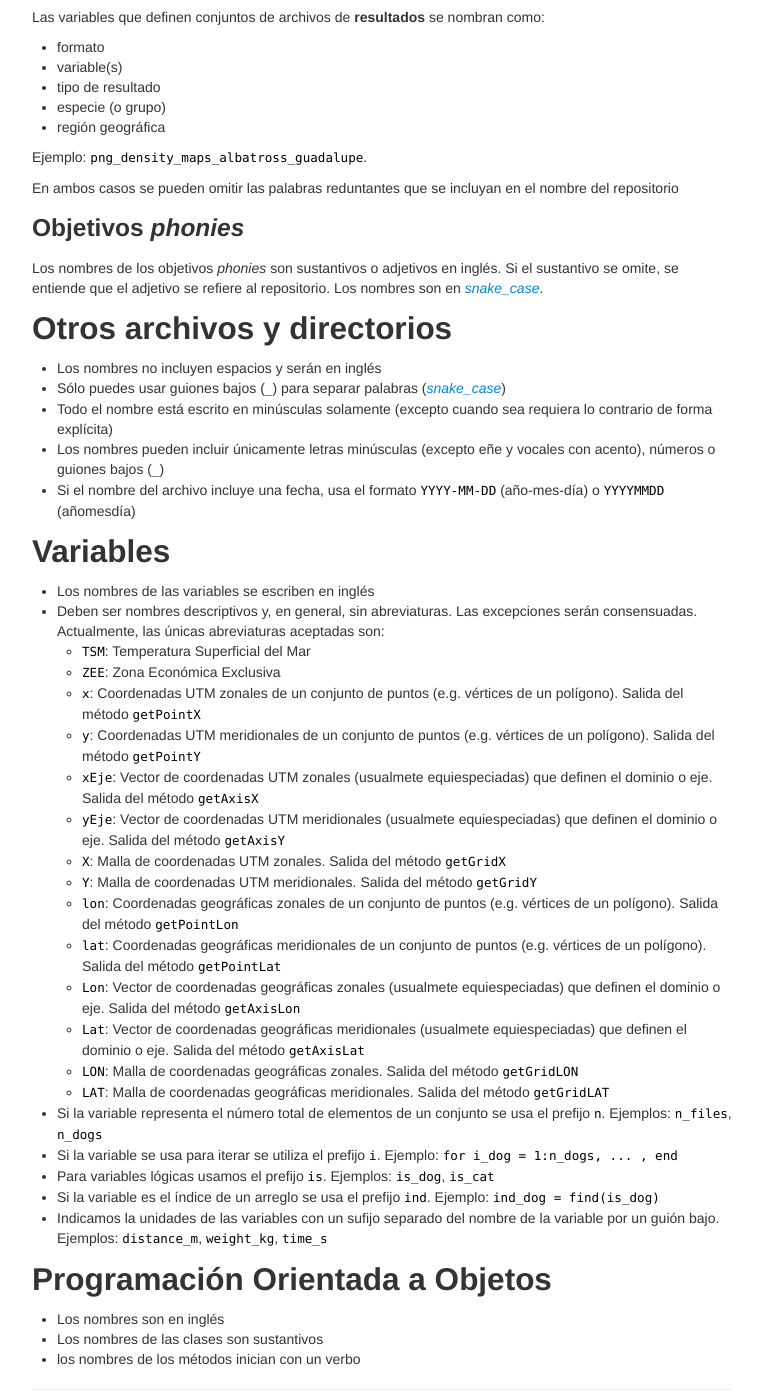
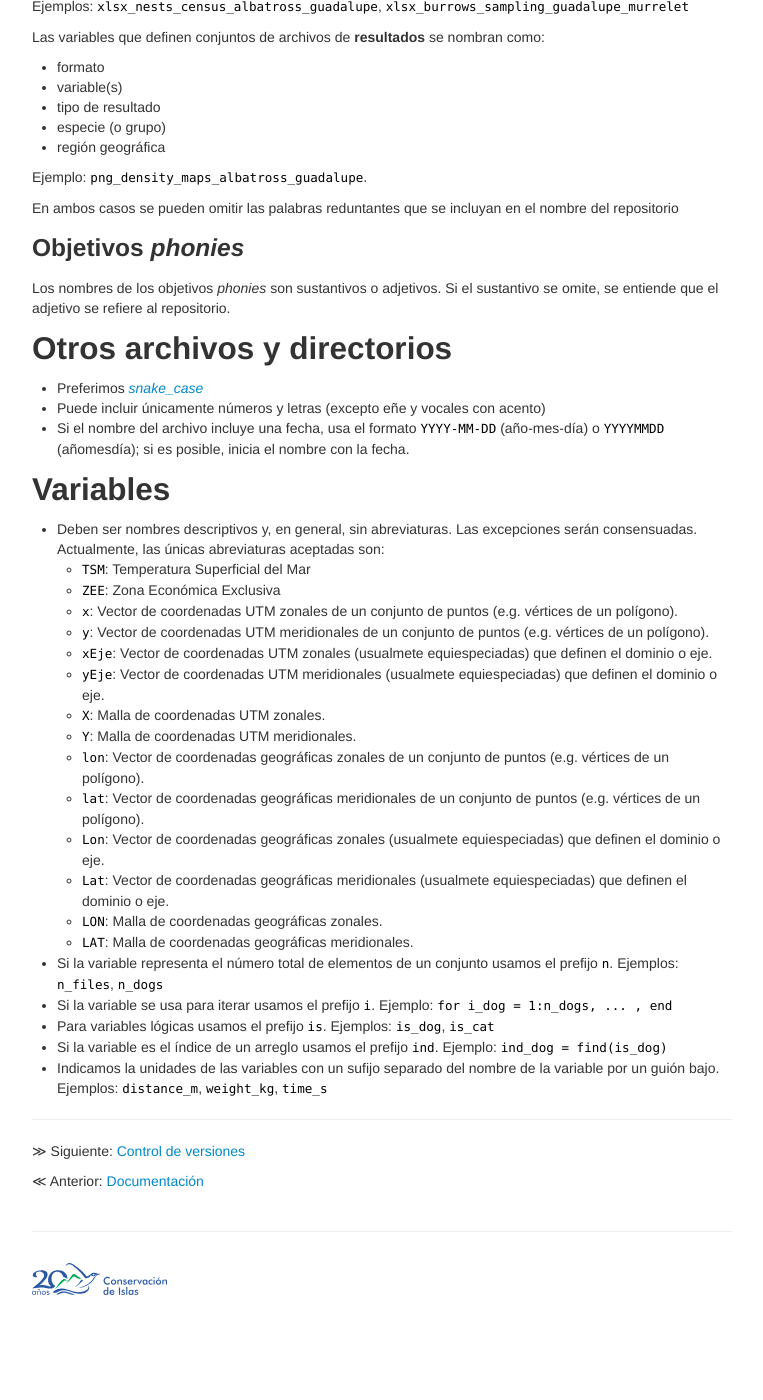
Before and after one commit to LizethMReyes/islasgeci.github.io, a Jekyll site: the page built from _guia_de_estilo/nomenclatura.md, in a window 1280 px wide and 1400 px high, scrolled down 1229 px. Shown: the whole window, without its empty margins (258-1021 px from the left). Built offline with Jekyll 4.4.1, drawn with Linux system fonts in a browser that asks for light colours; after the commit the page ends 2534 px from its top, so only the background shows below that; some of the changed text lies outside the part shown.

Commit message:
✍️ Edit

```diff
--- a/_guia_de_estilo/nomenclatura.md
+++ b/_guia_de_estilo/nomenclatura.md
@@ -5,15 +5,19 @@ tagline: Guía de estilo
 description: Cómo nombramos las cosas
 ---
 
+## General
+
+- Los nombres son en inglés
+
 ## Archivos de datos
 
-Consulta nuestro protocolo para [nombrar un archivo de datos](../protocolo_basico/nomenclatura.html).
+Consulta nuestro protocolo para [nombrar un archivo de
+datos](../protocolo_basico/nomenclatura.html).
 
 ## Archivos de código (_scripts_)
 
-- Empiezan con un verbo
-- Nombres en inglés
-- Nombres pueden incluir únicamente letras (excepto eñe y vocales con acento) y números
+- El nombre empieza con un verbo
+- Puede incluir únicamente números y letras (excepto eñe y vocales con acento)
 
 El nombre de un programa que genera resultados debe coincidir con el nombre de la variable en el
 `Makefile` que define el conjunto de resultados que el programa genera (excepto tal vez por algunas
@@ -23,9 +27,8 @@ por la variable `png_density_maps_albatross_guadalupe` se debe llamar
 el mismo programa también genera los resultados en formato `SHP` definidos por la variable
 `shp_density_maps_albatross_guadalupe`.
 
-## Funciones
+## Funciones y métodos
 
-- Los nombres de las funciones se escriben en inglés
 - El nombre debe estar compuesto por un verbo seguido de un objeto. Ejemplos: `process_data()`,
   `pet_dog()`. Si la función realiza tantas tareas que no sabes cual verbo escoger entonces tu
   función es incorrecta; cada función debe realizar una única acción y la debe hacer bien.
@@ -41,16 +44,15 @@ Los nombres de los archivos que contienen pruebas deben seguir las reglas de nom
 _testing framework_ que se use. Si el _testing framework_ lo permite, se seguirán las siguiente
 reglas:
 
-- Se usa el prefijo `test_`, por ejemplo, `test_plot_island`
-- Nombres en inglés
-- Nombres pueden incluir únicamente letras (excepto eñe y vocales con acento) y números
+- El nombre empieza con el prefijo `test_`, por ejemplo, `test_plot_island`
+- Puede incluir únicamente números y letras (excepto eñe y vocales con acento)
 
 ## Makefile
 
 ### Variables dentro del Makefile
 
 Los nombres de las variables que dentro del `Makefile` definen un conjunto de archivos están formado
-por cinco elementos y son en inglés.
+por cinco elementos.
 
 Las variables que definen conjuntos de archivos de **datos** se nombran como:
 
@@ -77,64 +79,49 @@ repositorio
 
 ### Objetivos _phonies_
 
-Los nombres de los objetivos _phonies_ son sustantivos o adjetivos en inglés. Si el sustantivo se
-omite, se entiende que el adjetivo se refiere al repositorio. Los nombres son en
-[_snake_case_](https://en.wikipedia.org/wiki/Snake_case).
+Los nombres de los objetivos _phonies_ son sustantivos o adjetivos. Si el sustantivo se omite, se
+entiende que el adjetivo se refiere al repositorio.
 
 ## Otros archivos y directorios
 
-- Los nombres no incluyen espacios y serán en inglés
-- Sólo puedes usar guiones bajos (`_`) para separar palabras
-  ([_snake_case_](https://en.wikipedia.org/wiki/Snake_case))
-- Todo el nombre está escrito en minúsculas solamente (excepto cuando sea requiera lo contrario de
-  forma explícita)
-- Los nombres pueden incluir únicamente letras minúsculas (excepto eñe y vocales con acento),
-  números o guiones bajos (`_`)
+- Preferimos [_snake_case_](https://en.wikipedia.org/wiki/Snake_case)
+- Puede incluir únicamente números y letras (excepto eñe y vocales con acento)
 - Si el nombre del archivo incluye una fecha, usa el formato `YYYY-MM-DD` (año-mes-día) o `YYYYMMDD`
-  (añomesdía)
+  (añomesdía); si es posible, inicia el nombre con la fecha.
 
 ## Variables
 
-- Los nombres de las variables se escriben en inglés
 - Deben ser nombres descriptivos y, en general, sin abreviaturas. Las excepciones serán
   consensuadas. Actualmente, las únicas abreviaturas aceptadas son:
     - `TSM`: Temperatura Superficial del Mar
     - `ZEE`: Zona Económica Exclusiva
-    - `x`: Coordenadas UTM zonales de un conjunto de puntos (e.g. vértices de un polígono). Salida
-      del método `getPointX`
-    - `y`: Coordenadas UTM meridionales de un conjunto de puntos (e.g. vértices de un polígono).
-      Salida del método `getPointY`
+    - `x`: Vector de coordenadas UTM zonales de un conjunto de puntos (e.g. vértices de un polígono).
+    - `y`: Vector de coordenadas UTM meridionales de un conjunto de puntos (e.g. vértices de un polígono).
     - `xEje`: Vector de coordenadas UTM zonales (usualmete equiespeciadas) que definen el dominio o
-      eje. Salida del método `getAxisX`
+      eje.
     - `yEje`: Vector de coordenadas UTM meridionales (usualmete equiespeciadas) que definen el
-      dominio o eje. Salida del método `getAxisY`
-    - `X`: Malla de coordenadas UTM zonales. Salida del método `getGridX`
-    - `Y`: Malla de coordenadas UTM meridionales. Salida del método `getGridY`
-    - `lon`: Coordenadas geográficas zonales de un conjunto de puntos (e.g. vértices de un
-      polígono). Salida del método `getPointLon`
-    - `lat`: Coordenadas geográficas meridionales de un conjunto de puntos (e.g. vértices de un
-      polígono). Salida del método `getPointLat`
+      dominio o eje.
+    - `X`: Malla de coordenadas UTM zonales.
+    - `Y`: Malla de coordenadas UTM meridionales.
+    - `lon`: Vector de coordenadas geográficas zonales de un conjunto de puntos (e.g. vértices de un
+      polígono).
+    - `lat`: Vector de coordenadas geográficas meridionales de un conjunto de puntos (e.g. vértices de un
+      polígono).
     - `Lon`: Vector de coordenadas geográficas zonales (usualmete equiespeciadas) que definen el
-      dominio o eje. Salida del método `getAxisLon`
+      dominio o eje.
     - `Lat`: Vector de coordenadas geográficas meridionales (usualmete equiespeciadas) que definen
-      el dominio o eje. Salida del método `getAxisLat`
-    - `LON`: Malla de coordenadas geográficas zonales. Salida del método `getGridLON`
-    - `LAT`: Malla de coordenadas geográficas meridionales. Salida del método `getGridLAT`
-- Si la variable representa el número total de elementos de un conjunto se usa el prefijo `n`.
+      el dominio o eje.
+    - `LON`: Malla de coordenadas geográficas zonales.
+    - `LAT`: Malla de coordenadas geográficas meridionales.
+- Si la variable representa el número total de elementos de un conjunto usamos el prefijo `n`.
   Ejemplos: `n_files`, `n_dogs`
-- Si la variable se usa para iterar se utiliza el prefijo `i`. Ejemplo: `for i_dog = 1:n_dogs, ... ,
+- Si la variable se usa para iterar usamos el prefijo `i`. Ejemplo: `for i_dog = 1:n_dogs, ... ,
   end`
 - Para variables lógicas usamos el prefijo `is`. Ejemplos: `is_dog`, `is_cat`
-- Si la variable es el índice de un arreglo se usa el prefijo `ind`. Ejemplo: `ind_dog =
+- Si la variable es el índice de un arreglo usamos el prefijo `ind`. Ejemplo: `ind_dog =
   find(is_dog)`
 - Indicamos la unidades de las variables con un sufijo separado del nombre de la variable por un
   guión bajo. Ejemplos: `distance_m`, `weight_kg`, `time_s`
-
-## Programación Orientada a Objetos
-
-- Los nombres son en inglés
-- Los nombres de las clases son sustantivos
-- los nombres de los métodos inician con un verbo
 
 ---
 
```
